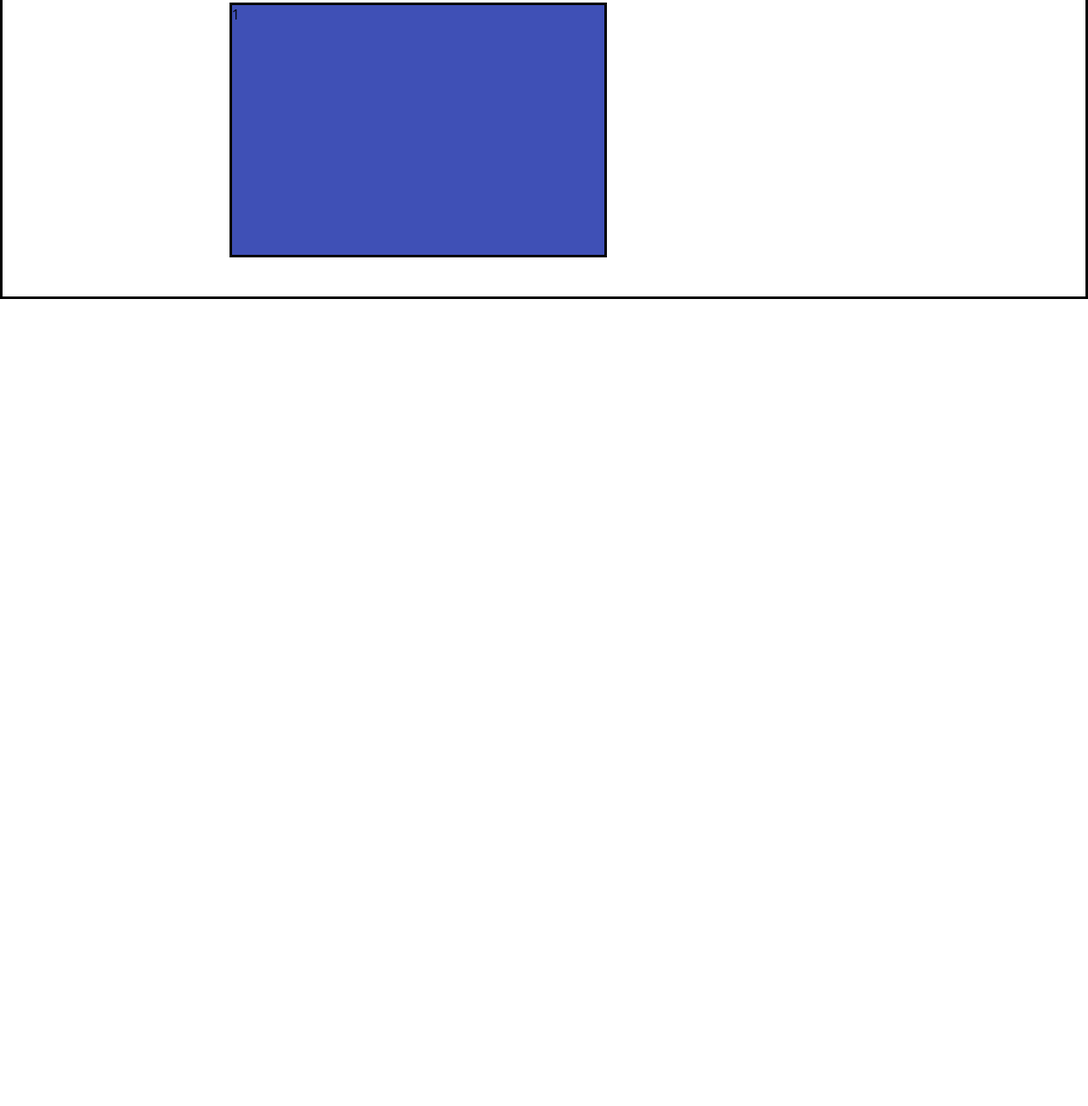
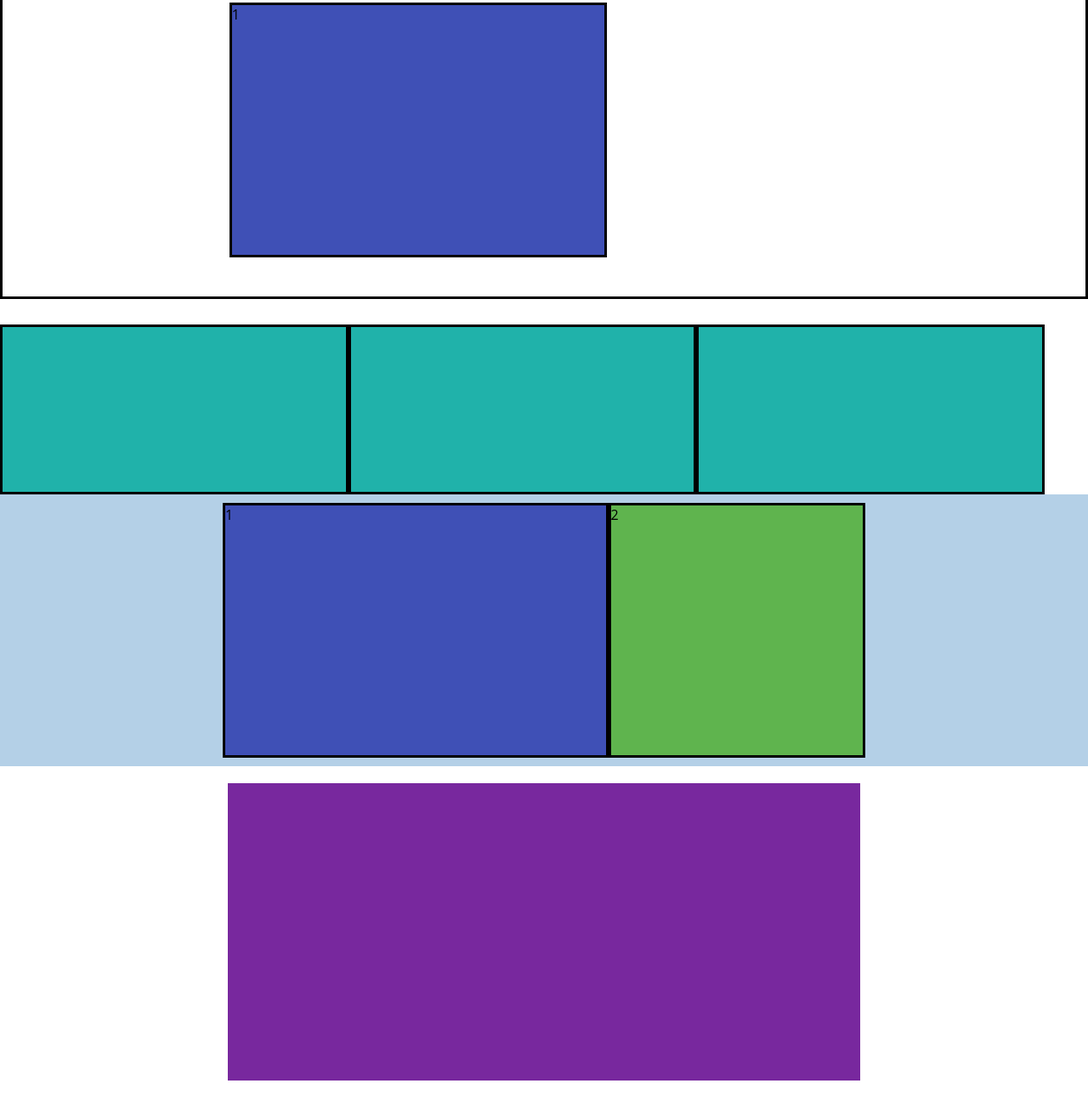
Before and after one commit to andrea-bertaglia/htmlcss-dropbox, a plain HTML site: page index.html in a window 1280 px wide. Shown: the part 1748-3050 px from the top of the page at 85% size. Before the commit the page ends 2100 px from the top, so only its background shows below. Drawn offline with Linux system fonts and the light colour scheme.

Commit message:
feat: bottom sections

```diff
--- a/css/style.css
+++ b/css/style.css
@@ -121,4 +121,45 @@
     background-color: #5fb44e;
 }
 
+.logos-sections {
+    /* debug */
+    padding-top: 30px;
+
+}
+
+.box-logos {
+    width: calc(100% / 3);
+
+    /* debug */
+    min-width: 32vw;
+    height: 200px;
+    background-color: lightseagreen;
+    border: 3px solid black;
+}
+
+.cta-section {
+    width: 100%;
+    padding: 10px;
+
+    /* debug */
+    height: 100%;
+}
+
+.faq-section {
+    width: 100%;
+    padding: 20px;
+
+    /* debug */
+    height: 400px;
+}
+
+.faq {
+    padding: 20px;
+    margin-bottom: 10px auto;
+
+    /* debug */
+    height: 350px;
+    background-color: #78289e;
+}
+
 /* FOOTER */
--- a/index.html
+++ b/index.html
@@ -72,17 +72,37 @@
             </div>
             <!-- /More Info  -->
 
+        </div>
+    </section>
+    <!-- Main Sections -->
+
+    <!-- Bottom Sections -->
+    <section class="logos-sections flex wrap g-10">
         <!-- Logos -->
+        <div class="logos flex wrap">
+            <div class="box-logos"></div>
+            <div class="box-logos"></div>
+            <div class="box-logos"></div>
+        </div>
         <!-- /Logos -->
 
         <!-- Cta -->
+        <div class="cta-section bg-lightblue flex justify-center wrap">
+            <div class="cta container-small flex wrap">
+                <div class="col-60">1</div>
+                <div class="col-40">2</div>
+            </div>
+        </div>
         <!-- /Cta -->
 
         <!-- Faq -->
+        <div class="faq-section flex justify-center wrap">
+            <div class="faq container-small">
+            </div>
+        </div>
         <!-- /Faq -->
-          </div>
     </section>
-        <!-- Main Sections -->
+    <!-- /Bottom Sections -->
 
 </main>
     <!-- /Main -->
```
Lines whose indentation alone changed are shown as unchanged.
